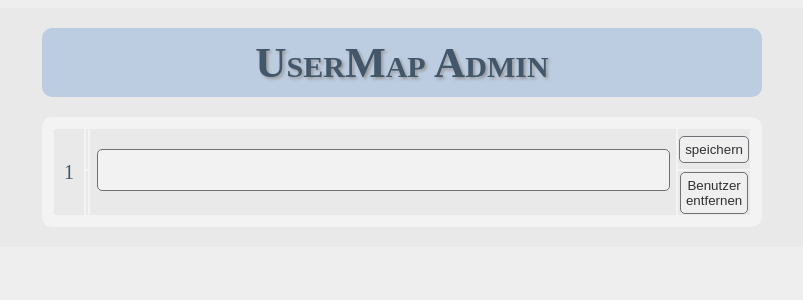
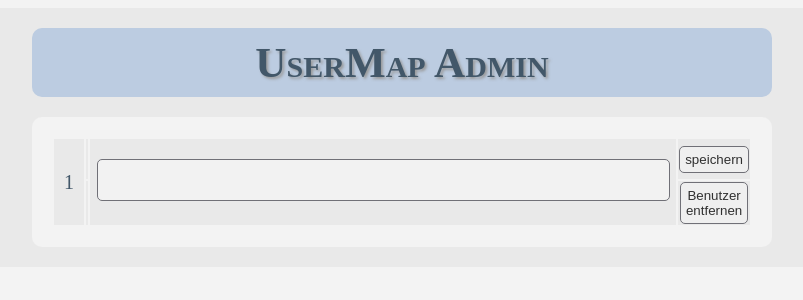
Before and after one commit to ichbinsisyphos/UserMap, a PHP site: the page made by admin.php in a window 1280 px wide. Shown: the top 300 px of the page, without its empty margins (238-1041 px from the left). Run offline with PHP 8.4, Linux system fonts and the light colour scheme; data that the repository does not hold is empty.

Commit message:
kleine stylesheet-änderungen

```diff
--- a/admin.css
+++ b/admin.css
@@ -1,7 +1,7 @@
 body
 {
   color:#3e3e3e;
-  background-color:#eeeeee;
+  background-color:#f3f3f3;
   font-size:90%;
   margin-left:auto;
   margin-right:auto;
@@ -28,14 +28,13 @@ body
   margin-right:auto;
   width:70%;
   max-width:700px;
+  min-width:500px;
   border-width:0px;
-  padding:10px;
+  padding:20px;
 }
 
 #mainForm
 {
-  background-color:#f3f3f3;
-  margin-top:10px;
   background-color:#f3f3f3;
 }
 
@@ -123,6 +122,7 @@ textarea
   resize:none;
   margin:auto;
   padding:5px;
+  min-width:200px;
 }
 
 .button {
--- a/style.css
+++ b/style.css
@@ -1,7 +1,7 @@
 body
 {
   color:#3e3e3e;
-  background-color:#f2f2f2;
+  background-color:#f3f3f3;
   font-size:90%;
   margin-left:auto;
   margin-right:auto;
```
Also changed, not shown: 9 other files.
